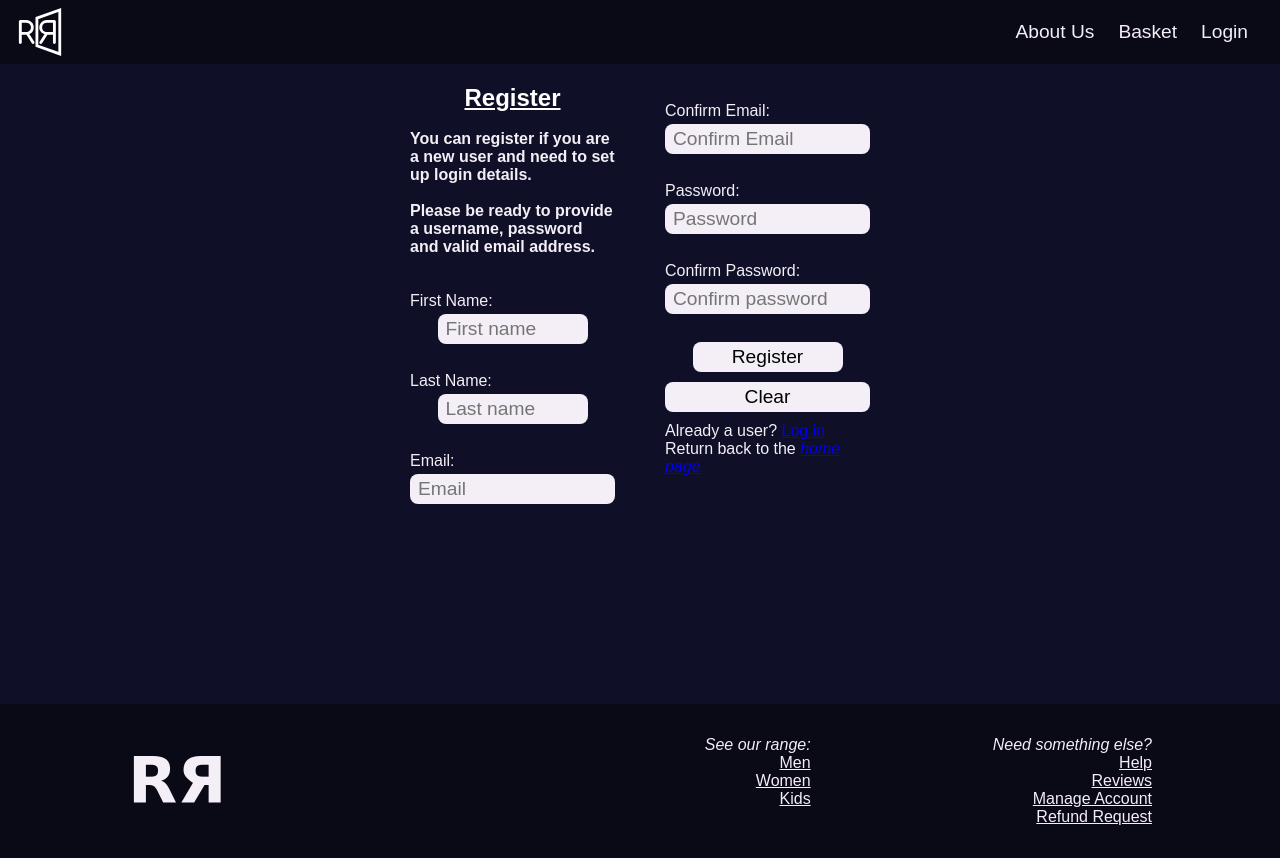
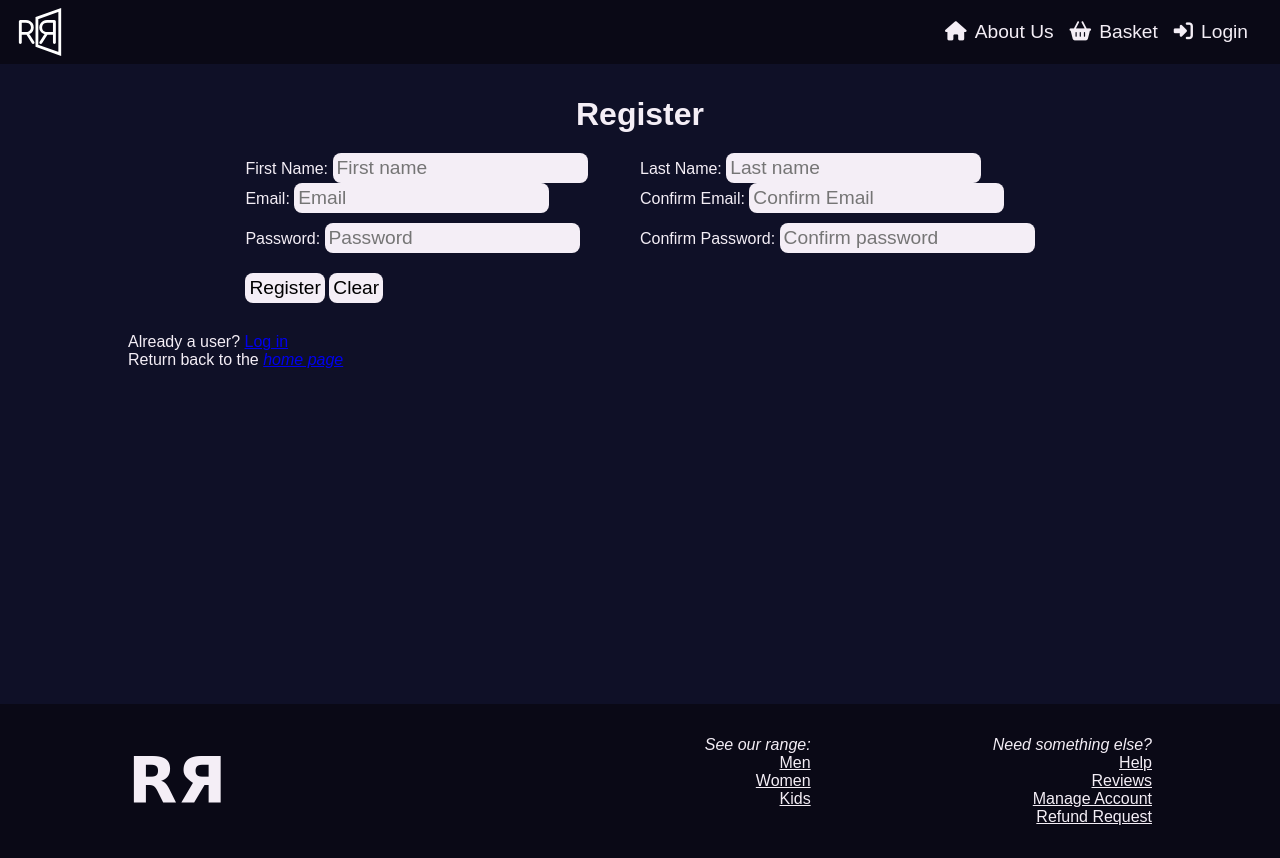
Before and after one commit to MIRROR-Team18/mirror, a PHP site: page /register.php in a window 1280 px wide. Run offline with PHP 8.4, Linux system fonts and the light colour scheme; some libraries are stand-ins or nearby versions; some web fonts are replaced.

Commit message:
Put register.php into two columns

```diff
--- a/_stylesheets/login.css
+++ b/_stylesheets/login.css
@@ -10,15 +10,29 @@ h2{
     border:1px solid #ccc;
     */
     padding: 20px;
-    width: 500px;
     border-radius: 8px;
-    margin:auto ;
+    margin:auto;
 }
 
 .Register{
-    column-count: 2;
-    column-gap: 50px;
-    column-fill:balance;
+    display: grid;
+    grid-template-columns: 1fr 1fr;
+    grid-template-rows: 3fr 1fr;
+    grid-template-areas:
+        "left right"
+        "bottom bottom";
+}
+
+.Register .left {
+    grid-area: left;
+}
+
+.Register .right {
+    grid-area: right;
+}
+
+.Register .bottom {
+    grid-area: bottom;
 }
 
 form {
@@ -44,15 +58,9 @@ img {
 
 
 input[type="text"] {
-    width: 150px;
-    display: block;
-    margin-left: auto;
-    margin-right: auto;
+    margin: auto;
 }
 
 input[type="submit"] {
-    width: 150px;
-    margin-left: auto;
-    margin-right: auto;
-
+    margin: auto;
 }
--- a/register.php
+++ b/register.php
@@ -87,48 +87,51 @@ if (isset($_POST['submitted'])){
 <html lang="en">
 <meta charset="utf-8">
 <head>
-    <link rel="stylesheet" type="text/css" href="_stylesheets/main.css"/>
+    <?php include "_components/default.php" ?>
     <link rel="stylesheet" type="text/css" href="_stylesheets/login.css"/>
-
     <title>Register </title>
-    <link rel="stylesheet" href="./_stylesheets/main.css">
 
 </head>
 
 <body>
 <?php include '_components/header.php'; ?>
-<main class="Register">
-    <h2>Register</h2><br>
-    <h4> You can register if you are a new user and need to set up login details. </h4>
-    <br><h4> Please be ready to provide a username, password and valid email address.</h4><br>
-    <br>
-    <!-- <min  = "RegisterF"> -->
+<main>
+    <section>
+    <h1>Register</h1>
+    <form method="post" action="register.php" class="Register">
 
-    <form method="post" action="register.php">
-
+        <div class="left">
             <label for="Firstname">First Name:</label>
             <input type="text" id="Firstname" name="Firstname" placeholder="First name" required/><br>
+
+            <label for="email">Email:</label>
+            <input type="email" id="email" name="email" placeholder="Email" required pattern=".+(\.co.uk\.uk|\.com)" title="Please a valid email address."/><br>
+
+            <label for="password">Password:</label>
+            <input type="password" id="password" name="password" placeholder="Password" required/><br>
+        </div>
+        <div class="right">
             <label for="Lastname">Last Name:</label>
             <input type="text" id="Lastname" name="Last name" placeholder="Last name" required/><br>
 
-        <label for="email">Email:</label>
-        <input type="email" id="email" name="email" placeholder="Email" required pattern=".+(\.co.uk\.uk|\.com)" title="Please a valid email address."/><br>
             <label for="confirm_email">Confirm Email:</label>
             <input type="email" id="confirm_email" name="confirm_email" placeholder="Confirm Email" required/><br>
 
-        <label for="password">Password:</label>
-        <input type="password" id="password" name="password" placeholder="Password" required/><br>
             <label for="confirm_pass">Confirm Password:</label>
             <input type="password" id="confirm_pass" name="confirm_pass" placeholder="Confirm password" required/><br>
+        </div>
 
-
+        <div class="bottom">
             <input type="submit" value="Register"/>
             <input type="reset" value="Clear"/>
             <input type="hidden" name="submitted" value="true"/>
+        </div>
     </form>
 
     <p> Already a user? <a href="login.php">Log in</a></p>
     <p> Return back to the <a href="index.php"><em>home page</em></a></p> <!-- change html to homepage  -->
+
+    </section>
 </main>
 
 <?php include '_components/footer.php'; ?>
```
Lines whose indentation alone changed are shown as unchanged.
